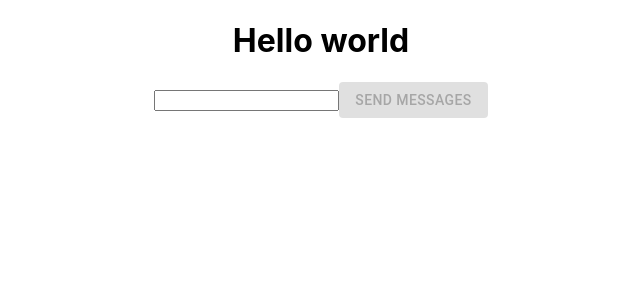
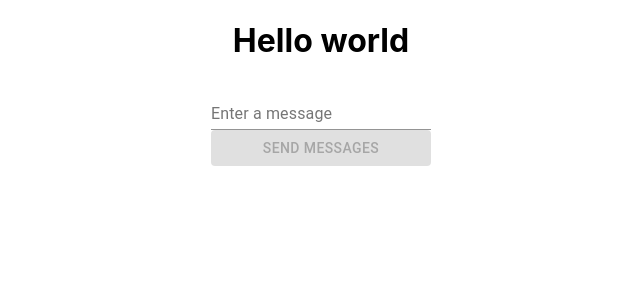
Before and after one commit to Elir-Mahad/msn, a React (Create React App) app: page / in a window 1280 px wide. Shown: the top 300 px of the page, without its empty margins (319-959 px from the left). Built offline with nearby package versions, Linux system fonts and the light colour scheme.

Commit message:
imported more things from material ui to beautify the button and input field

```diff
--- a/src/App.js
+++ b/src/App.js
@@ -1,5 +1,6 @@
 import React, { useState } from "react";
 import { Button } from "@material-ui/core";
+import { FormControl, InputLabel, Input } from "@material-ui/core";
 
 import "./App.css";
 
@@ -44,11 +45,13 @@ function App() {
 
 			{/* input field */}
 			<form>
-				<input
+				<FormControl>
+					<InputLabel>Enter a message</InputLabel>
+					{/* input */}
+					<Input
 						value={input}
 						onChange={(event) => setInput(event.target.value)}
 					/>
-				{/* button */}
 					{/* button is from material ui */}
 					<Button
 						disabled={!input}
@@ -56,12 +59,15 @@ function App() {
 						// So if i press enter, or press the button, without typing anything then the form won't respond.
 						// This ensures that empty strings (from pressing enter without typing) won't be pushed into the messages array
 						variant="contained"
+						// from material ui
 						color="primary"
+						// from material ui
 						type="submit"
 						onClick={sendMessage}
 					>
 						send messages
 					</Button>
+				</FormControl>
 			</form>
 			{/* messages themselves */}
 			{/* To be able to send messages by pressing enter after we finish typing, we have to:
```
Lines whose indentation alone changed are shown as unchanged.
